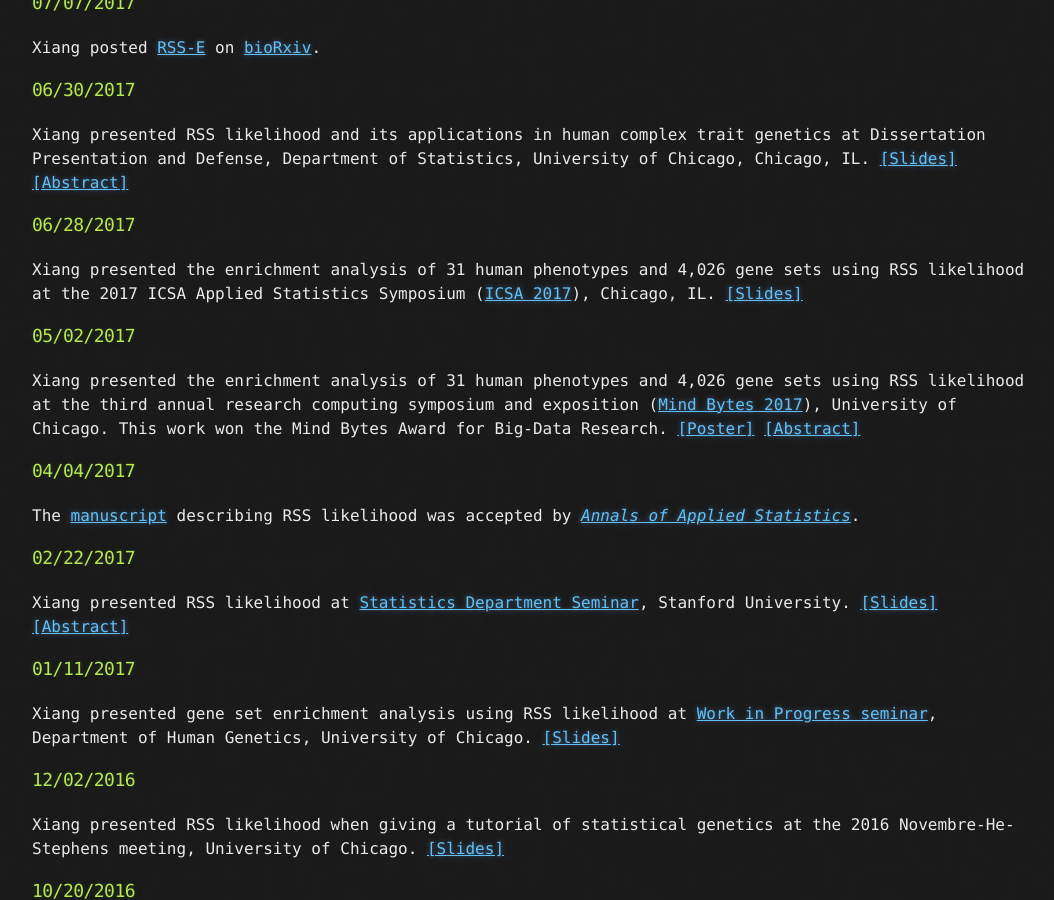
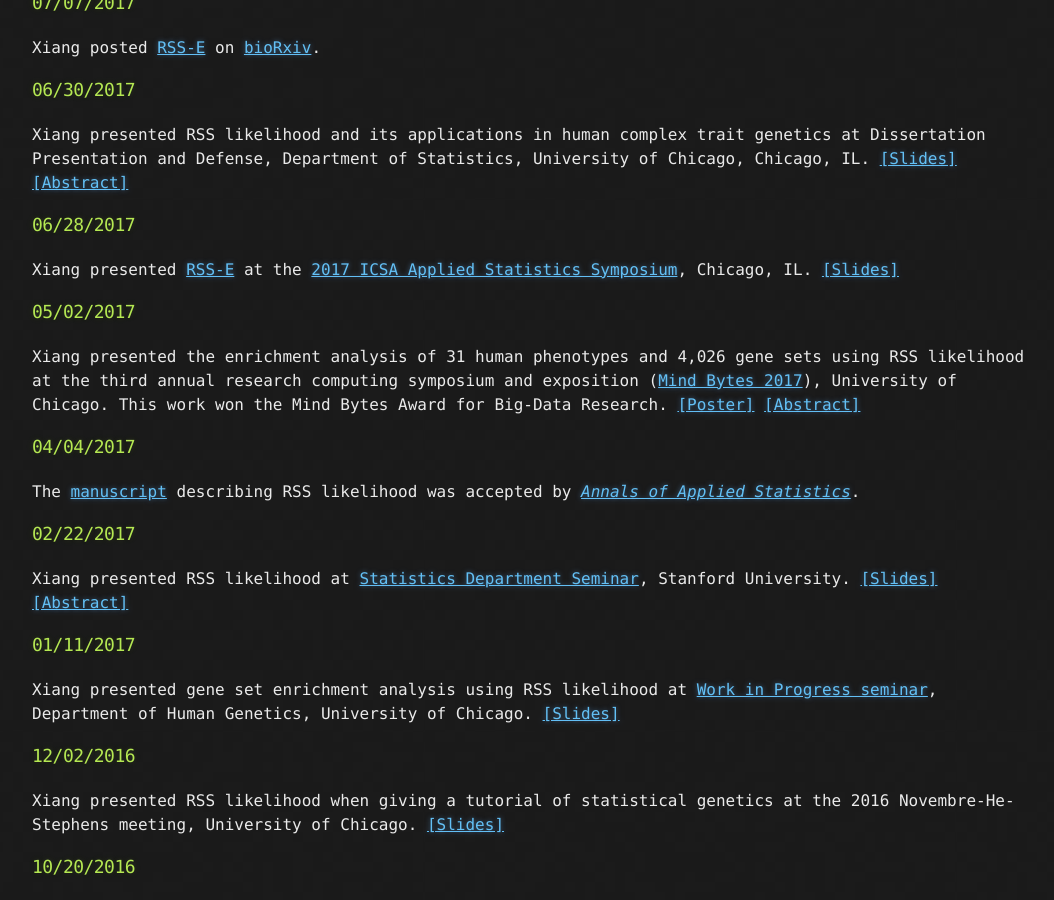
Before and after one commit to stephenslab/rss, a Jekyll site: the page built from docs/News.md, in a window 1280 px wide and 900 px high, scrolled down 1397 px. Shown: the whole window, without its empty margins (108-1162 px from the left). Built offline with Jekyll 4.4.1, drawn with Linux system fonts in a browser that asks for light colours; our own code applies the rules of GitHub Pages for plain Markdown files.

Commit message:
update progress update

```diff
--- a/docs/News.md
+++ b/docs/News.md
@@ -60,7 +60,7 @@
 
 ### 06/28/2017
 
-Xiang presented the enrichment analysis of 31 human phenotypes and 4,026 gene sets using RSS likelihood at the 2017 ICSA Applied Statistics Symposium ([ICSA 2017](http://bioinfo.stats.northwestern.edu/~icsa/)), Chicago, IL. [[Slides]](http://www.stat.uchicago.edu/~xiangzhu/ICSA_20170628.pdf)
+Xiang presented [RSS-E][] at the [2017 ICSA Applied Statistics Symposium](http://bioinfo.stats.northwestern.edu/~icsa/), Chicago, IL. [[Slides]](http://www.stat.uchicago.edu/~xiangzhu/ICSA_20170628.pdf)
 
 ### 05/02/2017
 
```
